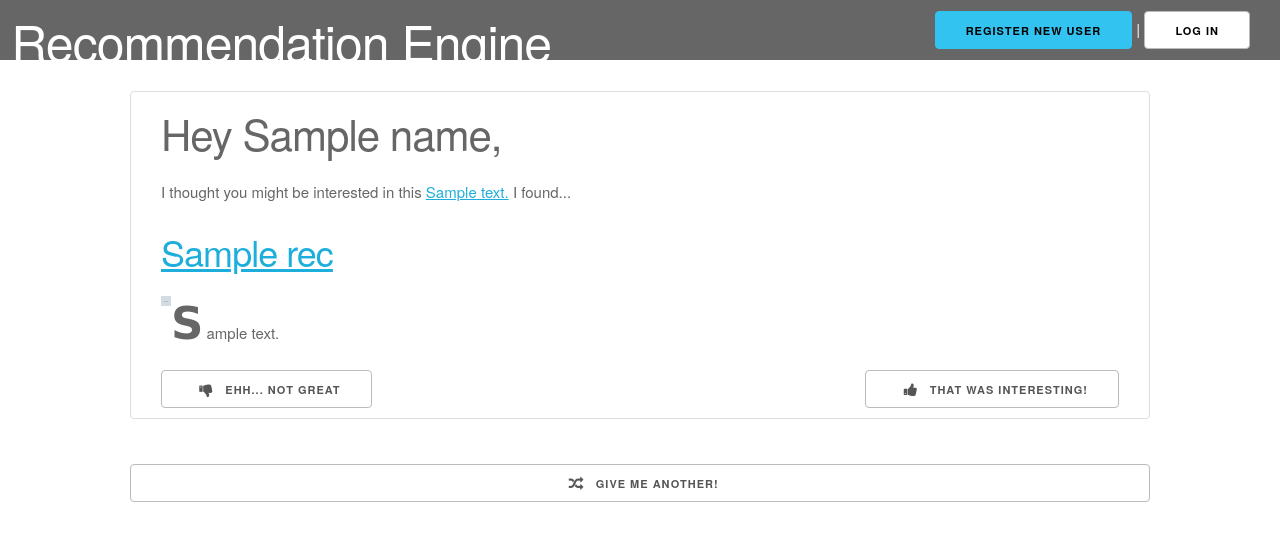
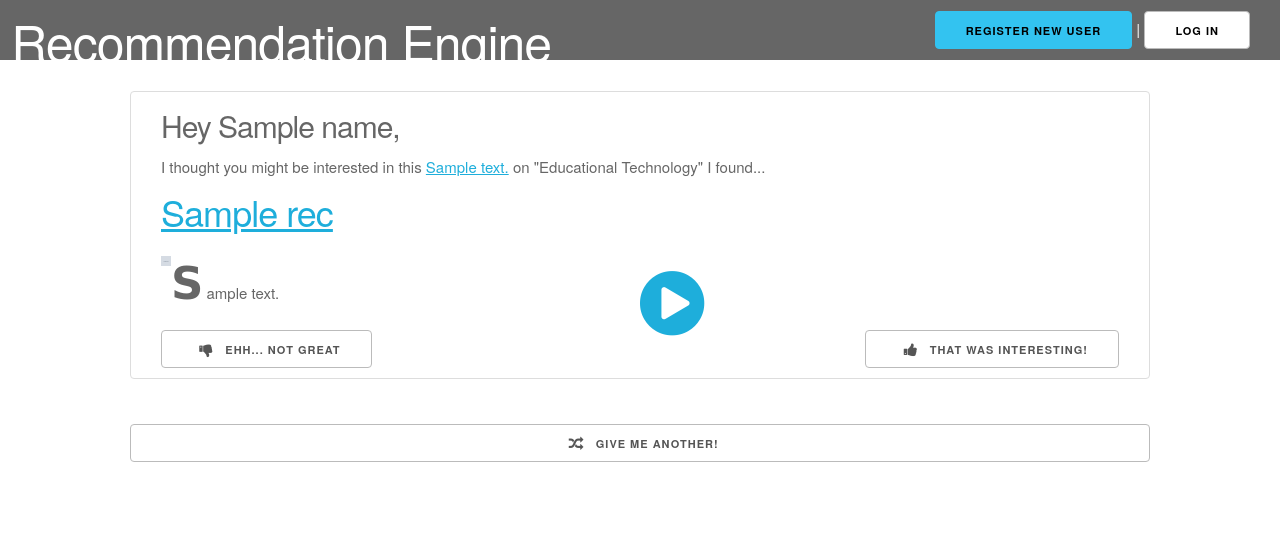
Before and after one commit to anotherlizwong/mim, a Flask app: template app/mim/templates/index.html in a window 1280 px wide. Shown: the top 541 px of the page. Run offline with Flask 2, Linux system fonts and the light colour scheme; the template is opened without the code that fills it: most values are stand-ins (such as "Sample title", 1, 10 or a date in 2020); grey boxes marked "Sample" are stand-in pictures; parts of the project's set-up code (start-up, migrations or seed data) failed here and were passed over.

Commit message:
minor UI adjustments

```diff
--- a/app/mim/static/style.css
+++ b/app/mim/static/style.css
@@ -105,3 +105,17 @@ legend {
 .error {
     color: red;
 }
+
+.snug h2 {
+    margin-bottom: 1rem;
+    font-size: 3rem;
+}
+.snug p {
+    margin-bottom: 1rem;
+}
+
+#video-play-icon {
+    position: absolute;
+    left: 50%;
+    top: 50%;
+}
--- a/app/mim/templates/index.html
+++ b/app/mim/templates/index.html
@@ -7,10 +7,14 @@
 
         <div class="row">
             <div id="recommendation-container" class="two-thirds columns">
+                <div class="snug">
                     <h2>Hey <span class="name">{{ name }}</span>,</h2>
                     <p>I thought you might be interested in this
-                    <a href="{{ rec.url }}" target="_blank"><span id="content-type">{{ rec.content_type }}</span></a> I
-                    found...</p>
+                        <a href="{{ rec.url }}" target="_blank"><span
+                                id="content-type">{{ rec.content_type }}</span></a>
+                        on "Educational Technology" I found...
+                    </p>
+                </div>
                 <div id="content-container">
                     <input type="hidden" value="{{ rec.url }}" name="url">
                     <input type="hidden" value="{{ rec.content_type }}" name="type">
@@ -29,6 +33,7 @@
                             <img class="u-max-full-width" id="thumbnail" src="{{ rec.thumbnail_url }}"
                                  height="{{ rec.thumbnail_height }}"
                                  width="{{ rec.thumbnail_width }}">
+                            <i class="fa fa-5x fa-play-circle" id="video-play-icon" aria-hidden="true"></i>
                         </a>
                     </div>
                     {% endif %}
@@ -53,8 +58,9 @@
         </div>
         <div class="row">
             <div id="reroll-container" class="two-thirds columns">
-                <button type="submit" name="opinion" value="None" class="u-full-width {{ classes.next }}"
-                        onClick="window.location.reload()"><i class="fa fa-lg fa-random" aria-hidden="true"></i> Give me another!
+                <button type="submit" name="opinion" value="None" class="u-full-width {{ classes.next }}">
+                    <i class="fa fa-lg fa-random" aria-hidden="true"></i>
+                    Give me another!
                 </button>
             </div>
         </div>
```
Lines whose indentation alone changed are shown as unchanged.
